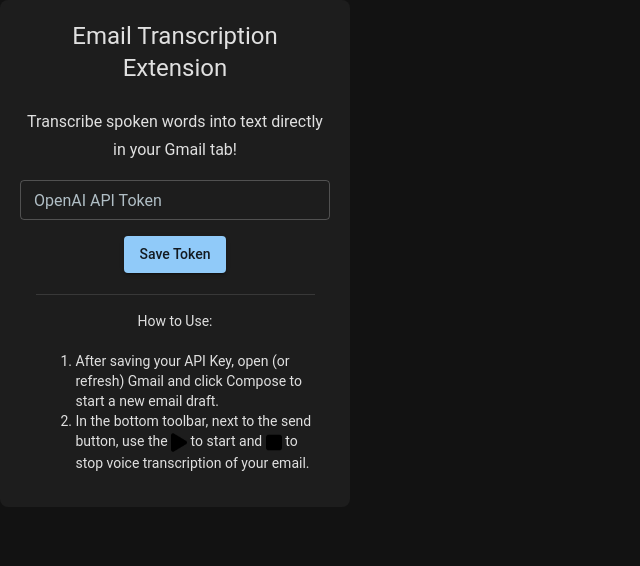
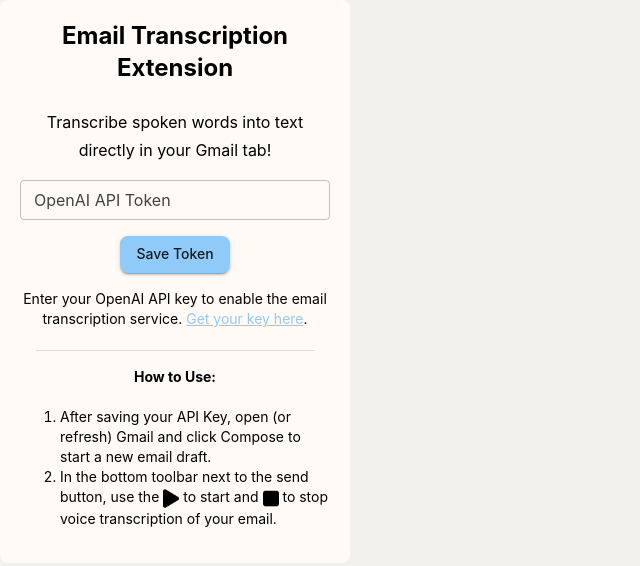
Before and after one commit to shashankvemuri/email-transcription-extension, a React (Create React App) app: page / in a window 1280 px wide. Shown: the top 566 px of the page, without its empty margins (0-640 px from the left). Built offline with nearby package versions, Linux system fonts and the light colour scheme.

Commit message:
light UI for popup

```diff
--- a/src/App.js
+++ b/src/App.js
@@ -5,7 +5,7 @@ import createTheme from '@mui/material/styles/createTheme';
 import themeOptions from './themeOptions';
 
 // Create a custom theme using theme options
-const darkTheme = createTheme(themeOptions);
+const whiteTheme = createTheme(themeOptions);
 
 // Main App component
 function App() {
@@ -68,11 +68,11 @@ function App() {
 
     // Component rendering
     return (
-        <ThemeProvider theme={darkTheme}>
+        <ThemeProvider theme={whiteTheme}>
             <CssBaseline />
             <Box display="flex" flexDirection="column" width="350px" padding="20px" gap="16px" alignItems="center" bgcolor="background.paper" borderRadius={2}>
                 <Typography variant="h5" textAlign="center" gutterBottom>
-                    Email Transcription Extension
+                    <b>Email Transcription Extension</b>
                 </Typography>
                 <Typography variant="subtitle1" textAlign="center">
                     Transcribe spoken words into text directly in your Gmail tab!
@@ -89,14 +89,17 @@ function App() {
                 <Button variant="contained" color="primary" onClick={handleTokenSave}>
                     Save Token
                 </Button>
+                <Typography variant="body2" textAlign="center">
+                    Enter your OpenAI API key to enable the email transcription service. <a href="https://platform.openai.com/account/api-keys" target="_blank" rel="noopener noreferrer">Get your key here</a>.
+                </Typography>
                 <Divider style={{ width: '90%', marginTop: '5px' }}/>
                 <Typography variant="body2" textAlign="center">
-                    How to Use:
+                    <b>How to Use:</b>
                 </Typography>
-                <Typography variant="body2" style={{ width: '90%', marginTop: '-10px' }}>
+                <Typography variant="body2" style={{ marginTop: '-10px' }}>
                     <ol>
                         <li>After saving your API Key, open (or refresh) Gmail and click Compose to start a new email draft.</li>
-                        <li>In the bottom toolbar, next to the send button, use the <img src="icons/start_icon.png" alt="Start Recording" style={{ width: '16px', verticalAlign: 'middle' }} /> to start and <img src="icons/stop_icon.png" alt="Stop Recording" style={{ width: '16px', verticalAlign: 'middle' }} /> to stop voice transcription of your email.</li>
+                        <li>In the bottom toolbar next to the send button, use the <img src="icons/start_icon.png" alt="Start Recording" style={{ width: '16px', verticalAlign: 'middle' }} /> to start and <img src="icons/stop_icon.png" alt="Stop Recording" style={{ width: '16px', verticalAlign: 'middle' }} /> to stop voice transcription of your email.</li>
                     </ol>
                 </Typography>
                 <Snackbar open={openSnackbar} autoHideDuration={5000} onClose={handleCloseSnackbar}>
--- a/src/themeOptions.js
+++ b/src/themeOptions.js
@@ -1,20 +1,20 @@
 const themeOptions = {
     palette: {
-        mode: 'dark',
+        mode: 'light',
         primary: {
             main: '#90caf9',
         },
         background: {
-            default: '#121212',
-            paper: '#1d1d1d',
+            default: '#f3f1ec',
+            paper: '#fffaf5',
         },
         text: {
-            primary: '#E0E0E0',
-            secondary: '#B0BEC5',
+            primary: '#000000',
+            secondary: '#424242',
         },
     },
     typography: {
-        fontFamily: 'Roboto, Helvetica, Arial, sans-serif',
+        fontFamily: 'San Francisco, -apple-system, BlinkMacSystemFont, Roboto, "Segoe UI", Arial, sans-serif',
         button: {
             textTransform: 'none',
         },
@@ -24,6 +24,7 @@ const themeOptions = {
             styleOverrides: {
                 root: {
                     fontWeight: 500,
+                    borderRadius: 8,
                 },
             },
         },
```
